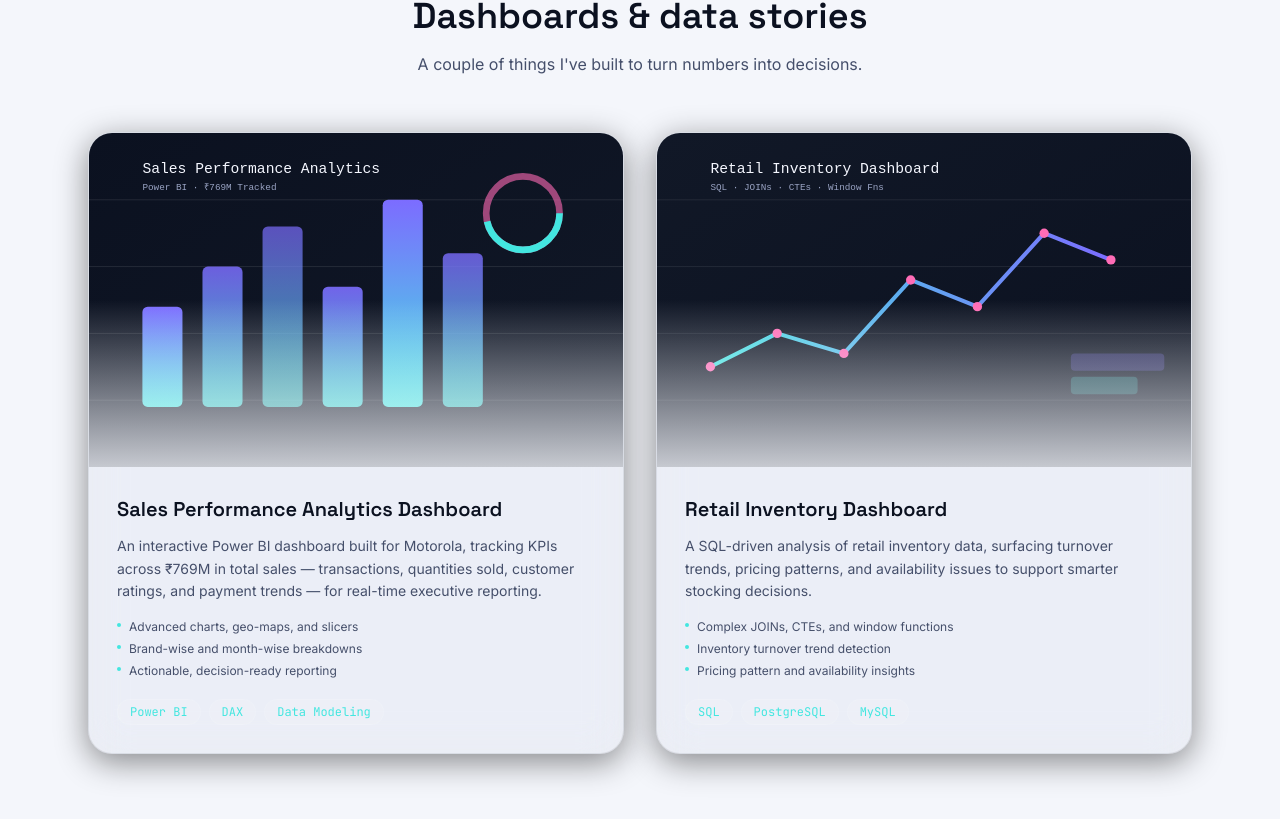
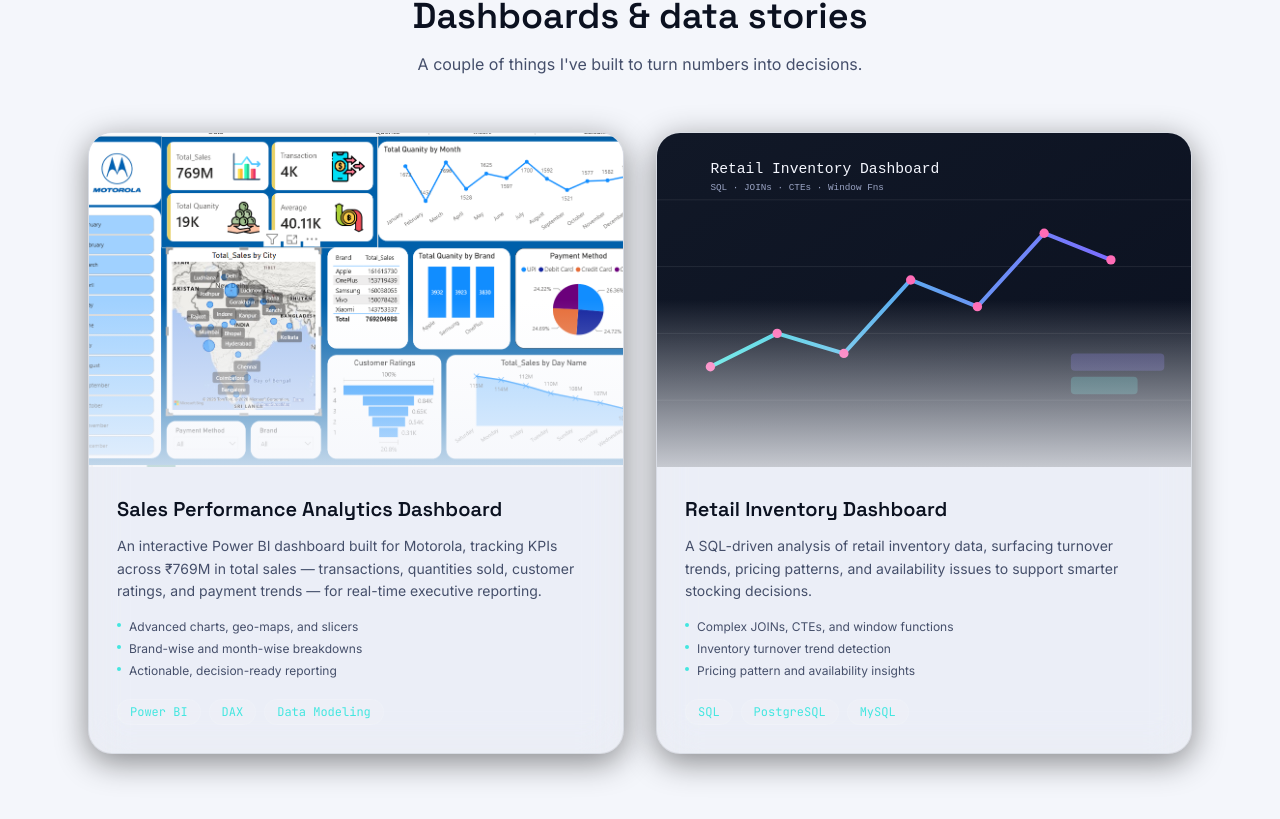
Before and after one commit to Aayushi014/portfolio, a Next.js app in the folder portfolio/: page / in a window 1280 px wide. Shown: the part 2778-3597 px from the top of the page. Built offline with nearby package versions, Linux system fonts and the light colour scheme.

Commit message:
Update image path for sales dashboard project

```diff
--- a/portfolio/constants/data.ts
+++ b/portfolio/constants/data.ts
@@ -102,7 +102,7 @@ export const PROJECTS = [
     description:
       "An interactive Power BI dashboard built for Motorola, tracking KPIs across ₹769M in total sales — transactions, quantities sold, customer ratings, and payment trends — for real-time executive reporting.",
     tech: ["Power BI", "DAX", "Data Modeling"],
-    image: "/images/project-sales-dashboard.svg",
+    image: "/images/Sales_dashboard.png",
     github: "https://github.com/Aayushi014/PowerBI-projects",
     demo: undefined,
     highlights: [
```
